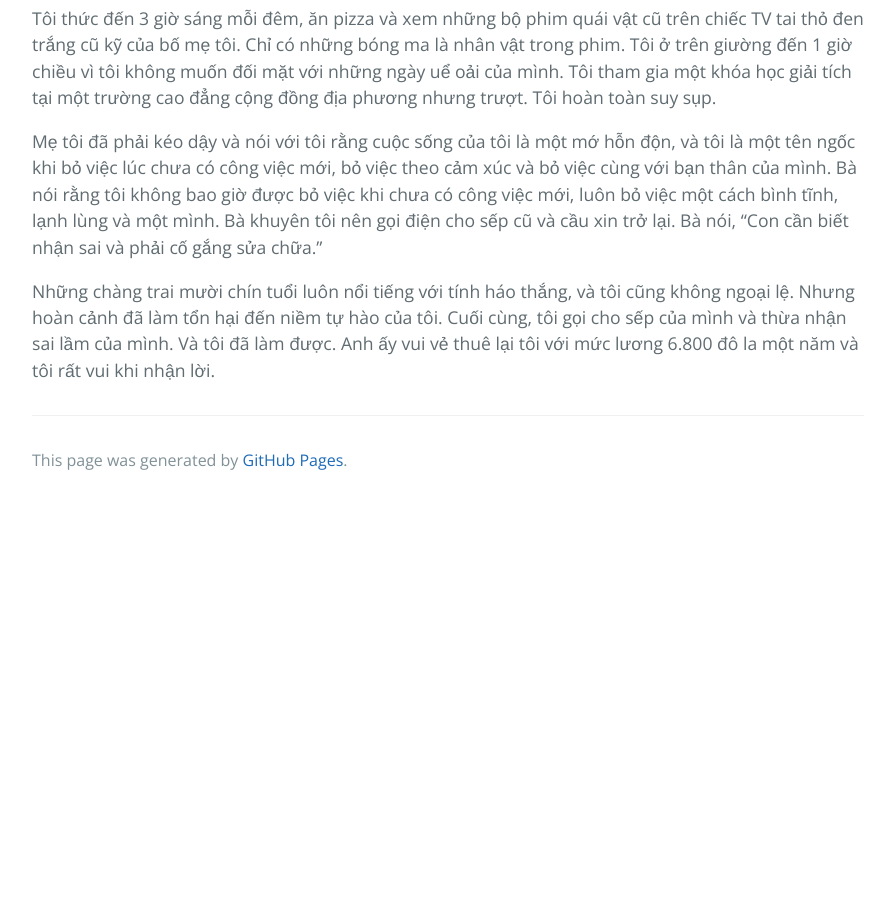
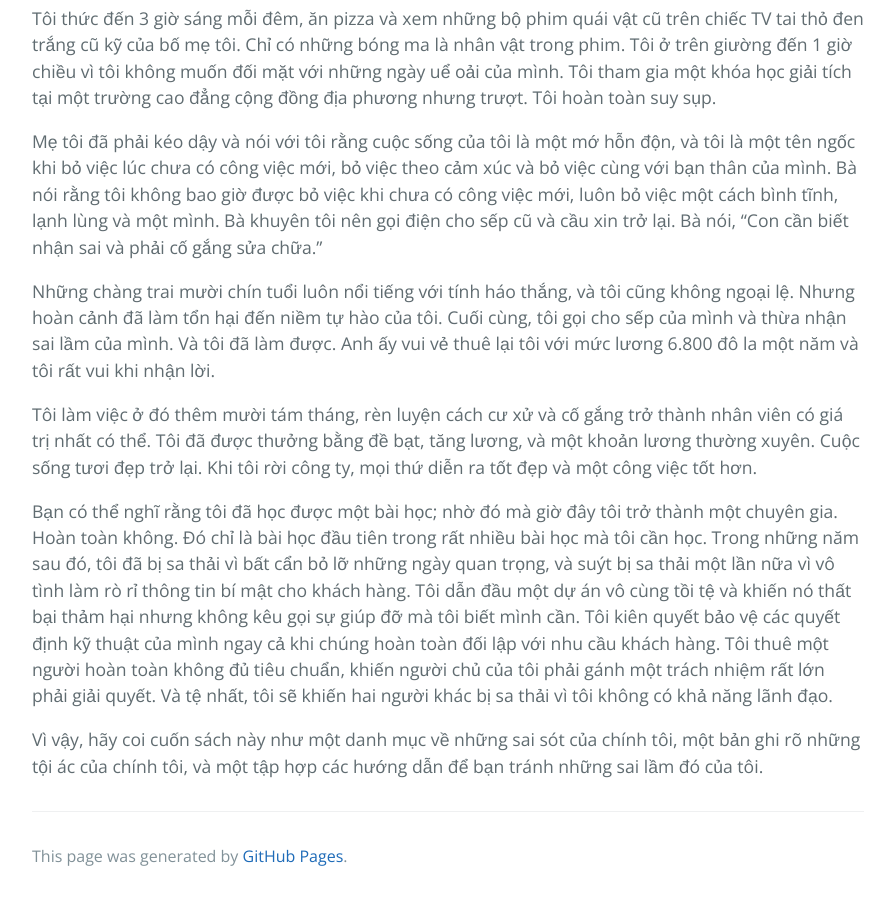
Before and after one commit to HaiBV/haibv.github.io, a Jekyll site: the page built from clean-coder/pre-requisite-introduction.md, in a window 1280 px wide and 900 px high, scrolled down 3405 px. Shown: the whole window, without its empty margins (192-1086 px from the left). Built offline with Jekyll 4.4.1, drawn with Linux system fonts in a browser that asks for light colours; our own code applies the rules of GitHub Pages for plain Markdown files; before the commit the page ends 3909 px from its top, so only the background shows below that.

Commit message:
Book - The Clean Coder - Correction

```diff
--- a/clean-coder/pre-requisite-introduction.md
+++ b/clean-coder/pre-requisite-introduction.md
@@ -61,3 +61,9 @@ Tôi thức đến 3 giờ sáng mỗi đêm, ăn pizza và xem những bộ phi
 Mẹ tôi đã phải kéo dậy và nói với tôi rằng cuộc sống của tôi là một mớ hỗn độn, và tôi là một tên ngốc khi bỏ việc lúc chưa có công việc mới, bỏ việc theo cảm xúc và bỏ việc cùng với bạn thân của mình. Bà nói rằng tôi không bao giờ được bỏ việc khi chưa có công việc mới, luôn bỏ việc một cách bình tĩnh, lạnh lùng và một mình. Bà khuyên tôi nên gọi điện cho sếp cũ và cầu xin trở lại. Bà nói, "Con cần biết nhận sai và phải cố gắng sửa chữa."
 
 Những chàng trai mười chín tuổi luôn nổi tiếng với tính háo thắng, và tôi cũng không ngoại lệ. Nhưng hoàn cảnh đã làm tổn hại đến niềm tự hào của tôi. Cuối cùng, tôi gọi cho sếp của mình và thừa nhận sai lầm của mình. Và tôi đã làm được. Anh ấy vui vẻ thuê lại tôi với mức lương 6.800 đô la một năm và tôi rất vui khi nhận lời.
+
+Tôi làm việc ở đó thêm mười tám tháng, rèn luyện cách cư xử và cố gắng trở thành nhân viên có giá trị nhất có thể. Tôi đã được thưởng bằng đề bạt, tăng lương, và một khoản lương thường xuyên. Cuộc sống tươi đẹp trở lại. Khi tôi rời công ty, mọi thứ diễn ra tốt đẹp và một công việc tốt hơn.
+
+Bạn có thể nghĩ rằng tôi đã học được một bài học; nhờ đó mà giờ đây tôi trở thành một chuyên gia. Hoàn toàn không. Đó chỉ là bài học đầu tiên trong rất nhiều bài học mà tôi cần học. Trong những năm sau đó, tôi đã bị sa thải vì bất cẩn bỏ lỡ những ngày quan trọng, và suýt bị sa thải một lần nữa vì vô tình làm rò rỉ thông tin bí mật cho khách hàng. Tôi dẫn đầu một dự án vô cùng tồi tệ và khiến nó thất bại thảm hại nhưng không kêu gọi sự giúp đỡ mà tôi biết mình cần. Tôi kiên quyết bảo vệ các quyết định kỹ thuật của mình ngay cả khi chúng hoàn toàn đối lập với nhu cầu khách hàng. Tôi thuê một người hoàn toàn không đủ tiêu chuẩn, khiến người chủ của tôi phải gánh một trách nhiệm rất lớn phải giải quyết. Và tệ nhất, tôi sẽ khiến hai người khác bị sa thải vì tôi không có khả năng lãnh đạo.
+
+Vì vậy, hãy coi cuốn sách này như một danh mục về những sai sót của chính tôi, một bản ghi rõ những tội ác của chính tôi, và một tập hợp các hướng dẫn để bạn tránh những sai lầm đó của tôi.
```
